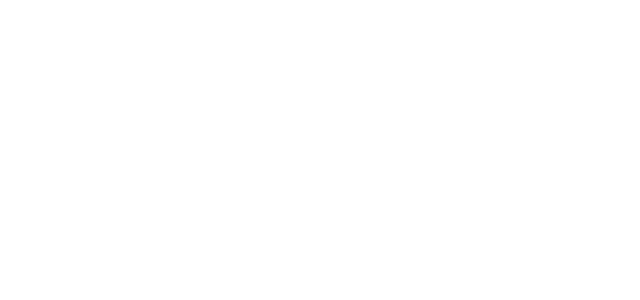
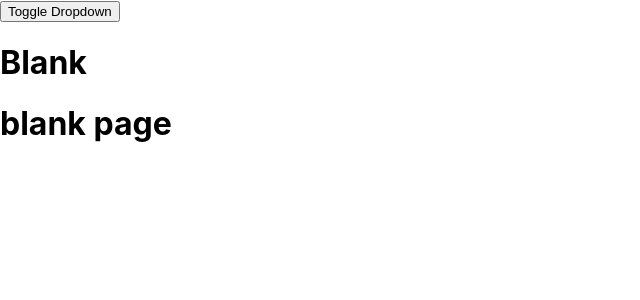
Before and after one commit to FabLab-AI-Software-Development/group-3-staticsite, a React (Create React App) app: page /Blank in a window 1280 px wide. Before the commit this address had no page. Shown: the top 300 px of the page, without its empty margins (0-640 px from the left). Built offline with nearby package versions, Linux system fonts and the light colour scheme.

Commit message:
Add blank page

```diff
--- a/src/components/navigation/dropdown.jsx
+++ b/src/components/navigation/dropdown.jsx
@@ -16,6 +16,7 @@ const Dropdown = () => {
             {isOpen && (
                 <ul className="dropdown-menu">
                     <li><Link to="/">Home</Link></li>
+                    <li><Link to="/Blank">Blank</Link></li>
                     <li><Link to="/Contact">Contact</Link></li>
                 </ul>
             )}
--- a/src/index.js
+++ b/src/index.js
@@ -5,6 +5,7 @@ import reportWebVitals from './reportWebVitals';
 import { BrowserRouter, Routes, Route} from 'react-router-dom';
 import App from './App';
 import Contact from './pages/contact';
+import Blank from './pages/blank';
 
 const root = ReactDOM.createRoot(document.getElementById('root'));
 root.render(
@@ -12,6 +13,7 @@ root.render(
     <BrowserRouter>
       <Routes>
         <Route path="/" element={<App />} />
+        <Route path="/Blank" element={<Blank />} />
         <Route path="/Contact" element={<Contact />} />
       </Routes>
     </BrowserRouter>
--- a/src/pages/blank.jsx
+++ b/src/pages/blank.jsx
@@ -1,11 +1,14 @@
 import React from 'react';
+import Dropdown from '../components/navigation/dropdown';
 
-const blank = () => {
+const Blank = () => {
     return (
-        <div className="App">
+        <div>
+           <Dropdown />
+           <h1>Blank</h1>
            <h1>blank page </h1>
         </div>
     );
 };
 
-export default blank;
+export default Blank;
```
